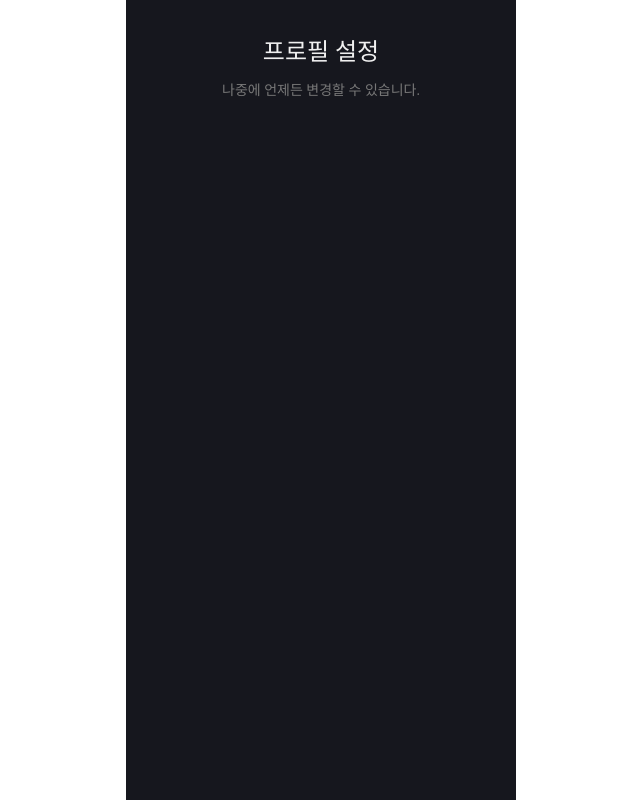
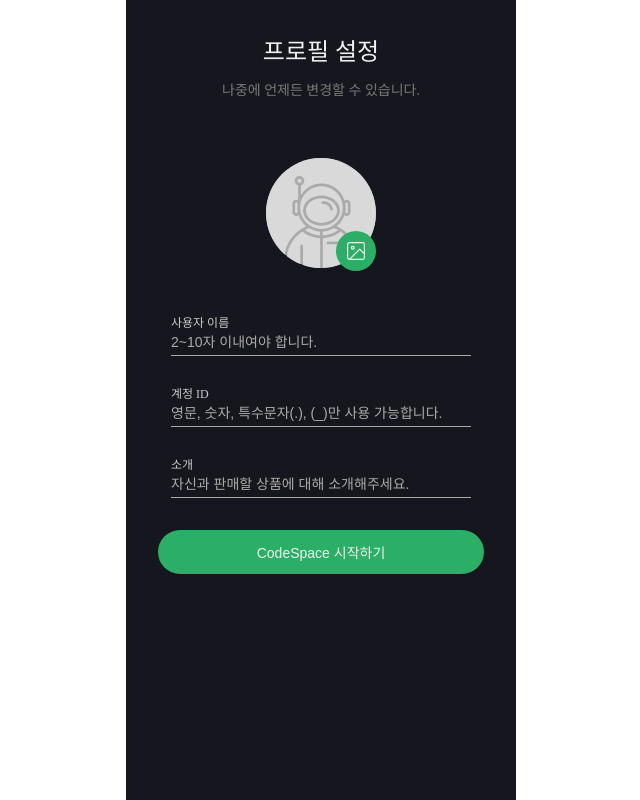
Before and after one commit to FRONTENDSCHOOL5/final-03-code-space, a React (Create React App) app: page /profile in a window 1280 px wide. Shown: the whole page, without its empty margins (319-959 px from the left). Built offline with nearby package versions, Linux system fonts and the light colour scheme; a web font is replaced by a local one; what recoil-persist would draw is missing.

Commit message:
💄 Styles : ProFileSetPage 스타일 설정 (#11)

```diff
--- a/src/App.js
+++ b/src/App.js
@@ -12,9 +12,7 @@ import FollowPage from './Pages/FollowPage';
 import FollowingPage from './Pages/FollowingPage';
 import MyProfilePage from './Pages/MyProfilePage';
 import SearchPage from './Pages/SearchPage';
-import Profile from './Components/Common/Profile';
 import FeedDetailPage from './Pages/FeedDetailPage';
-import Modal from './Components/Common/Modal';
 import { SMainLayout } from './Styles/MainLayoutStyle';
 
 function App() {
@@ -36,7 +34,6 @@ function App() {
           <Route path="/post" element={<PostPage />} />
           <Route path="/follow" element={<FollowPage />} />
           <Route path="/following" element={<FollowingPage />} />
-          <Route path="/Modal" element={<Modal />} />
         </Routes>
       </SMainLayout>
     </div>
--- a/src/Pages/ProfileSetPage.jsx
+++ b/src/Pages/ProfileSetPage.jsx
@@ -1,11 +1,27 @@
 import React from 'react';
 import ProfileHeader from '../Components/Common/ProfileHeader';
 import Profile from '../Components/Common/Profile';
+import Button from '../Components/Common/Button';
+import styled from 'styled-components';
 
 const ProfileSetPage = () => {
   return (
-    <ProfileHeader HeadTitle="프로필 설정" HeadTxt="나중에 언제든 변경할 수 있습니다." />
+    <>
+      <ProfileHeader HeadTitle="프로필 설정" HeadTxt="나중에 언제든 변경할 수 있습니다." />
+      <Profile />
+      <SBtnBox>
+        <Button type="button">CodeSpace 시작하기</Button>
+      </SBtnBox>
+    </>
   );
 };
 
 export default ProfileSetPage;
+
+const SBtnBox = styled.div`
+  margin: 16px 32px;
+
+  button:disabled {
+    background-color: var(--secondary-color);
+  }
+`;
```
